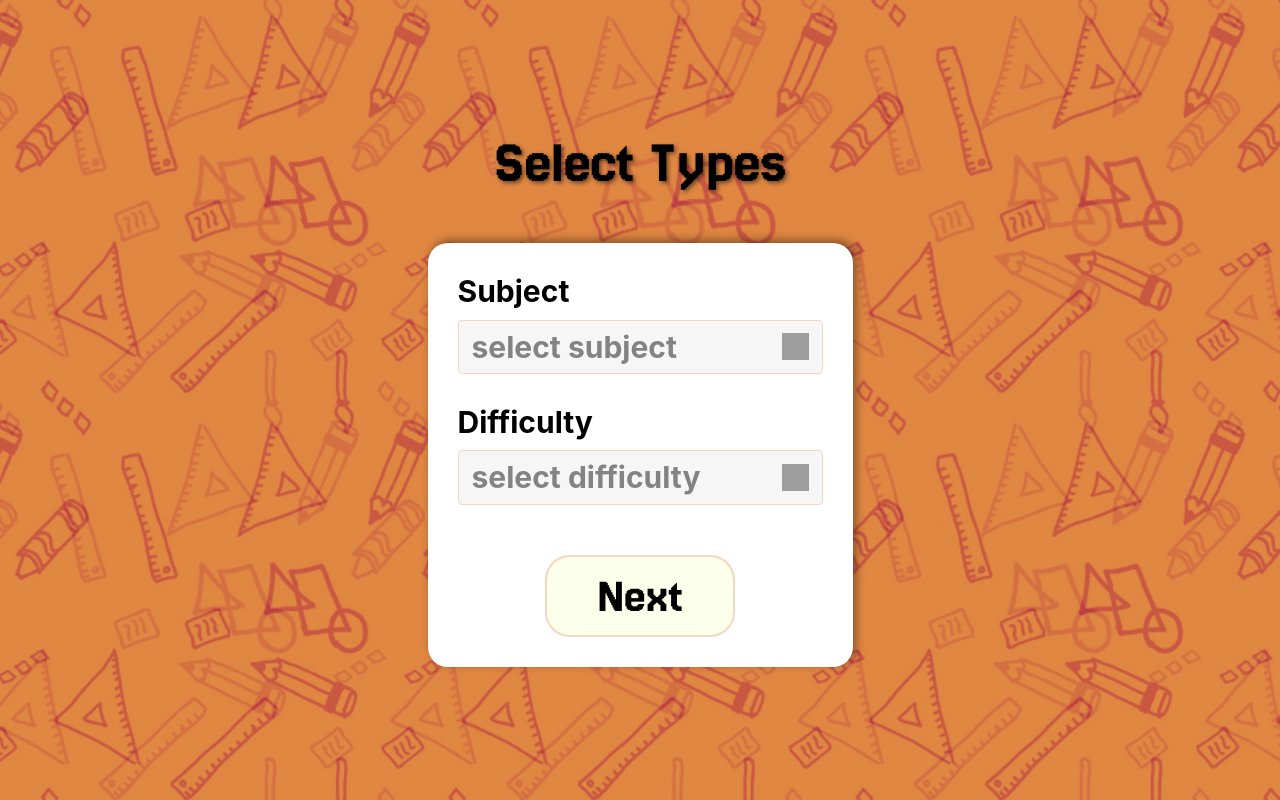
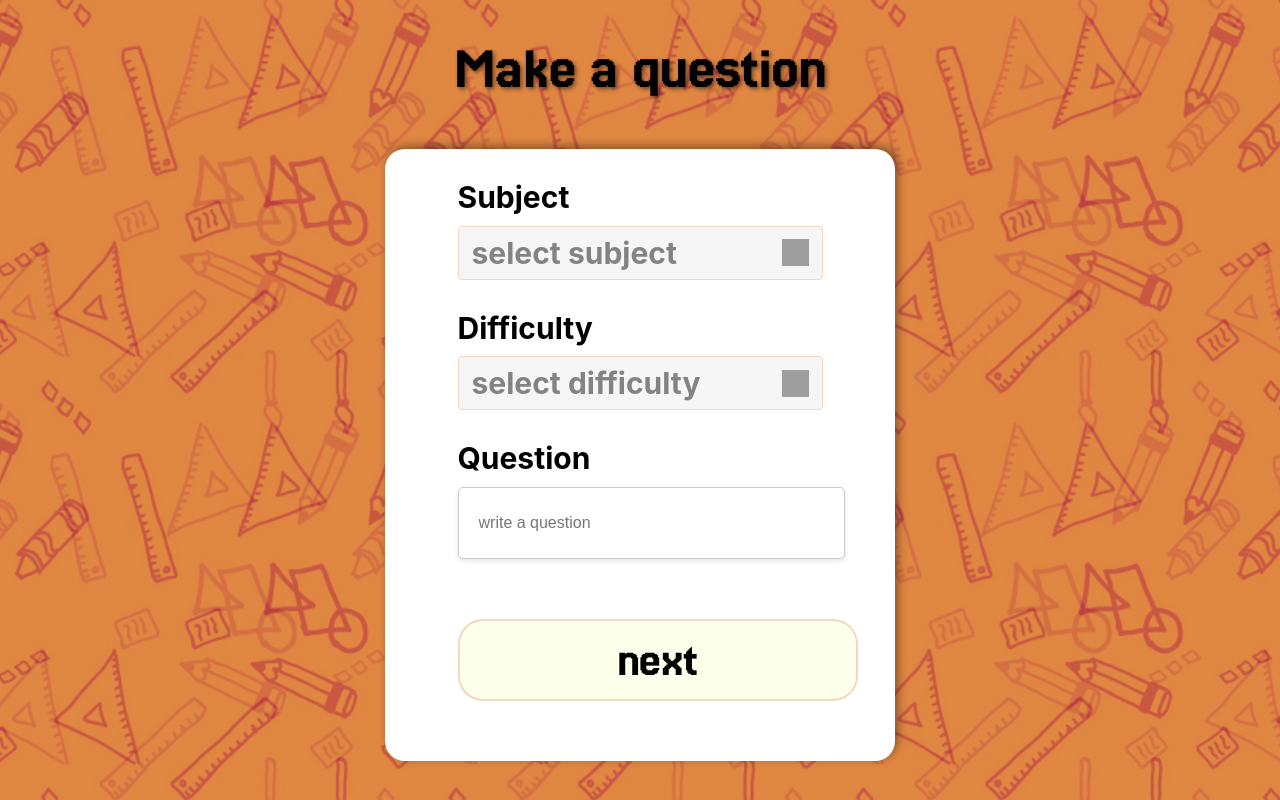
Before and after one commit to sj7288sj/Quiz-42, a React (Create React App) app: page /makeQuestion1 in a window 1280 px wide. Built offline with nearby package versions, Linux system fonts and the light colour scheme; grey boxes are pictures that could not be loaded.

Commit message:
make question

```diff
--- /dev/null
+++ b/src/components/textTile.jsx
@@ -0,0 +1,109 @@
+import React, { useState } from 'react';
+
+function TextTile(props)
+{
+	const [inputValue, setInputValue] = useState(''); // Initialize input value with props.text
+
+  const handleChange = (event) => {
+    setInputValue(event.target.value); // Update state as user types
+  };
+
+  return (
+    <div style={styles.attribute}>
+      <span style={styles.label}>{props.title}</span>
+      <div style={styles.box}>
+        <input
+          type="text" // Use type text for single-line input
+          value={inputValue} // Controlled input
+          onChange={handleChange} // Update state on change
+          style={styles.input} // Apply styles to the input
+          placeholder={props.text} // Placeholder text
+        />
+      </div>
+    </div>
+  );
+}
+
+
+const styles = {
+	input: {
+		flex: 1, // Allow input to fill the available space
+		padding: '10px', // Padding for the input
+		border: 'none', // Remove border on input
+		outline: 'none', // Remove outline on focus
+		fontSize: '16px', // Font size for the input
+		borderRadius: '5px', // Match the box's border radius
+	  },
+	box: {
+		display: 'flex', // Use flexbox for layout
+		alignItems: 'center', // Center the text vertically
+		padding: '10px', // Padding inside the box
+		border: '1px solid #ccc', // Light gray border
+		borderRadius: '5px', // Rounded corners
+		backgroundColor: '#fff', // White background
+		minHeight: '50px', // Minimum height for the input field
+		width: '100%', // Full width
+		boxShadow: '0 2px 5px rgba(0, 0, 0, 0.1)', // Subtle shadow for depth
+		transition: 'border-color 0.3s ease', // Transition for hover effect
+	  },
+	attribute: {
+	display: 'flex',
+	flexDirection: 'column',
+	},
+	label: {
+	fontFamily: 'Inter',
+	fontSize: '30px',
+	lineHeight: '36.31px',
+	fontWeight: '700',
+	color: '#000000',
+	marginBottom: '10px',
+	},
+	dropdown: {
+	display: 'flex',
+	alignItems: 'center',
+	justifyContent: 'space-between',
+	backgroundColor: '#f6f6f6',
+	border: '1px solid #f4d7c0',
+	padding: '8px 13px',
+	borderRadius: '4px',
+	},
+	placeholder: {
+	color: '#838383',
+	fontFamily: 'Inter',
+	fontSize: '30px',
+	lineHeight: '36.31px',
+	fontWeight: '700',
+	},
+	icon: {
+	width: '27px',
+	height: '27px',
+	},
+	optionsList: {
+	position: 'relative', // Change to 'fixed' if you want it to remain on the viewport
+	//top: '100%', // This positions it directly below the dropdown
+	left: '0',
+	backgroundColor: '#ffffff',
+	borderRadius: '8px',
+	boxShadow: '2px 4px 12px rgba(0, 0, 0, 0.2)',
+	marginTop: '4px',
+	zIndex: 1,
+	maxHeight: '200px', // Set a maximum height
+	overflowY: 'auto',  // Add vertical scrolling
+	},
+	option: {
+	marginLeft: '10px',
+	padding: '8px 12px',
+	fontSize: '16px',
+	color: '#333',
+	cursor: 'pointer',
+	},
+	button: {
+	width: '20px',
+	height: '20px',
+	borderRadius: '4px',// Change to '50%' for a circle
+	backgroundColor: 'grey',
+	marginRight: '12px',
+	},
+};
+
+export default TextTile;
--- a/src/pages/MakeQuestion1.js
+++ b/src/pages/MakeQuestion1.js
@@ -1,27 +1,26 @@
 import React from 'react';
 import background from '../assets/background.png';
 import ChooseTile from '../components/chooseTile';
+import TextTile from '../components/textTile';
+import Button from '../components/Button';
 
-const MakeQuestion = () => {
+const MakeQuestion1 = () => {
 	const subjects = ["Libft", "ft_printf", "get_next_line", "Born2beroot", "push_swap", "minitalk", "so_long", "pipex", "Philosophers", "minishell", "cub3D", "NetPractice", "ft_server", "CPP Modules", "Inception", "ft_containers", "ft_irc", "webserv", "ft_transcendence"];
 	const level = ["easy", "medium", "hard"];
   return (
 	<div style={styles.container}>
 	<div style={styles.header}>
-	  <span style={styles.headerText}>Select Types</span>
+	  <span style={styles.headerText}>Make a question</span>
 	</div>
 	<div style={styles.whiteDropDown}>
 	<div style={styles.attributeContainer}>
 	<ChooseTile title="Subject" text="select subject" option={subjects}/>
 	<ChooseTile title="Difficulty" text="select difficulty" option={level}/>
-
-	  </div>
-
-      <div style={styles.nextButton}>
-        <span style={styles.nextButtonText}>Next</span>
-      </div>
-	  </div>
+	<TextTile title="Question" text="write a question"/>
+	<Button text="next" nextPathOnClick="/makeQuestion2"/>
+	</div>
     </div>
+	</div>
   );
 };
 
@@ -41,6 +40,7 @@ const styles = {
 	  },
 	  whiteDropDown: {
 		display: 'flex',
+		width: '450px',
 		flexDirection: 'column',
 		alignItems: 'center',
 		justifyContent: 'center',
@@ -82,4 +82,4 @@ const styles = {
   },
 };
 
-export default MakeQuestion;
+export default MakeQuestion1;
```
Also changed, not shown: src/components/chooseTile.jsx (+0 -18 lines).
